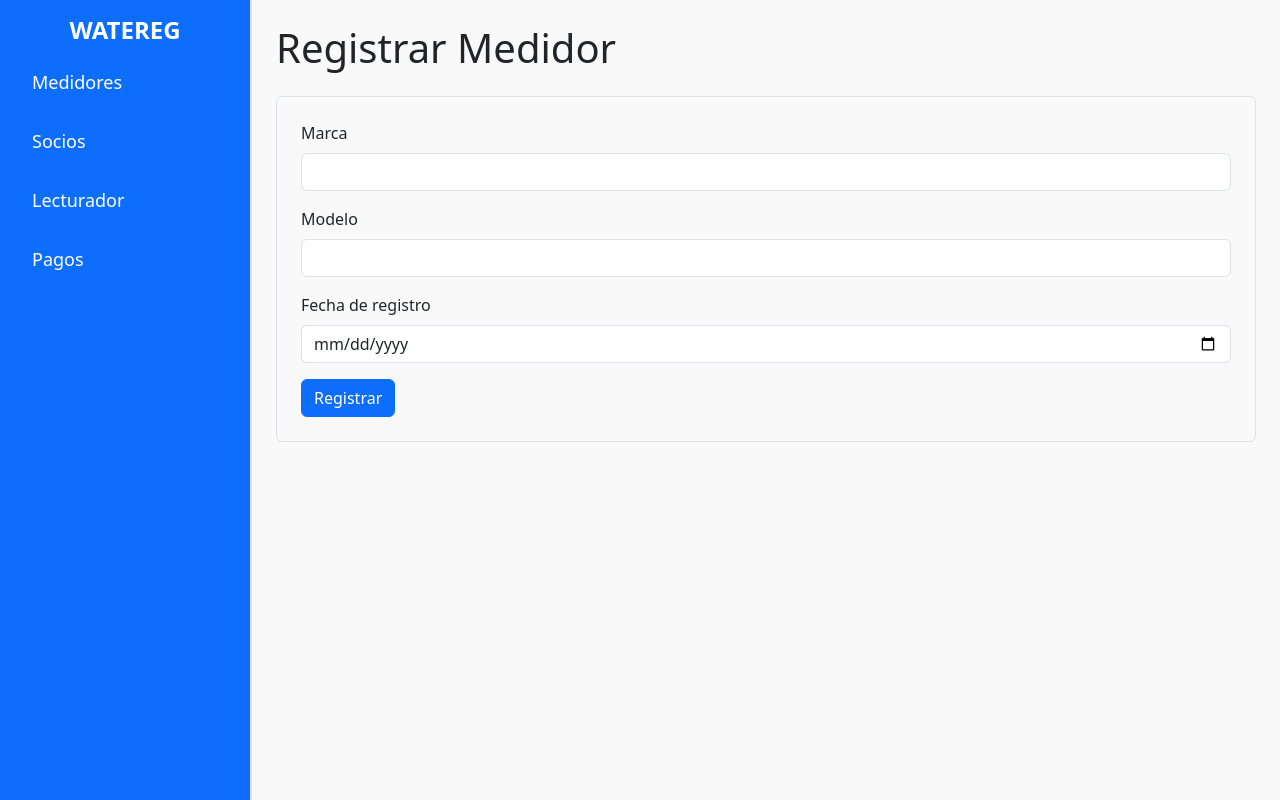
After one commit to jimiseven/watersoft_2, a PHP site: page /registrar_medidor.php in a window 1280 px wide. The commit adds this page. Run offline with PHP 8.4, Linux system fonts and the light colour scheme.

Commit message:
listado medidores, buscar, neuvo medidore

```diff
--- /dev/null
+++ b/conexion.php
@@ -0,0 +1,17 @@
+<?php
+// Datos de conexión
+$host = "localhost"; // Cambia si usas otro host
+$usuario = "root"; // Usuario de tu base de datos
+$contraseña = ""; // Contraseña del usuario
+$base_datos = "water_bd_1"; // Nombre de la base de datos
+
+// Crear conexión
+$conexion = new mysqli($host, $usuario, $contraseña, $base_datos);
+
+// Verificar conexión
+if ($conexion->connect_error) {
+    die("Error de conexión: " . $conexion->connect_error);
+} else {
+    // echo "Conexión exitosa a la base de datos.";
+}
+?>
--- a/css/styles.css
+++ b/css/styles.css
@@ -1,27 +1,27 @@
-<style>
-body {
-    background-color: #f0f8ff; /* Celeste claro */
-}
+/* Estilo para el sidebar */
 .sidebar {
-    background-color: #e3f2fd; /* Fondo celeste claro para el menú lateral */
+    width: 250px;
     min-height: 100vh;
 }
-.sidebar a {
-    color: #007bff; /* Azul para resaltar */
+
+.sidebar-title {
+    font-size: 24px;
     font-weight: bold;
-    text-decoration: none;
+    margin-bottom: 1rem;
+    text-align: center;
 }
-.sidebar a:hover {
-    color: #0056b3; /* Azul oscuro en hover */
+
+.nav-link {
+    font-size: 18px;
+    margin-bottom: 1rem;
 }
-.table th {
-    background-color: #007bff; /* Azul para los encabezados */
-    color: white;
+
+.nav-link:hover {
+    text-decoration: underline;
 }
-.btn-primary {
-    background-color: #007bff; /* Azul para botón */
+
+/* Ajustes para el contenido */
+.content {
+    background-color: #f9f9f9;
+    border-left: 2px solid #dee2e6;
 }
-.btn-primary:hover {
-    background-color: #0056b3; /* Azul oscuro en hover */
-}
-</style>
--- /dev/null
+++ b/registrar_medidor.php
@@ -0,0 +1,84 @@
+<?php
+include 'conexion.php';
+
+$mensaje = '';
+
+if ($_SERVER['REQUEST_METHOD'] === 'POST') {
+    // Capturar datos del formulario
+    $marca = $_POST['marca'];
+    $modelo = $_POST['modelo'];
+    $fecha = $_POST['fecha'];
+
+    // Validar que los campos no estén vacíos
+    if (!empty($marca) && !empty($modelo) && !empty($fecha)) {
+        // Insertar datos en la tabla medidor
+        $sql = "INSERT INTO medidor (marca, modelo, fecha) VALUES (?, ?, ?)";
+        $stmt = $conexion->prepare($sql);
+        $stmt->bind_param('sss', $marca, $modelo, $fecha);
+
+        if ($stmt->execute()) {
+            $mensaje = 'Medidor registrado con éxito.';
+        } else {
+            $mensaje = 'Error al registrar el medidor: ' . $conexion->error;
+        }
+    } else {
+        $mensaje = 'Todos los campos son obligatorios.';
+    }
+}
+?>
+
+<!DOCTYPE html>
+<html lang="es">
+<head>
+    <meta charset="UTF-8">
+    <meta name="viewport" content="width=device-width, initial-scale=1.0">
+    <title>Registrar Medidor</title>
+    <link rel="stylesheet" href="css/bootstrap.min.css">
+    <link rel="stylesheet" href="css/styles.css">
+</head>
+<body>
+    <div class="d-flex">
+        <!-- Sidebar -->
+        <div class="sidebar bg-primary text-white p-3">
+            <h2 class="sidebar-title">WATEREG</h2>
+            <ul class="nav flex-column">
+                <li class="nav-item">
+                    <a class="nav-link text-white" href="index.php">Medidores</a>
+                </li>
+                <li class="nav-item">
+                    <a class="nav-link text-white" href="#">Socios</a>
+                </li>
+                <li class="nav-item">
+                    <a class="nav-link text-white" href="#">Lecturador</a>
+                </li>
+                <li class="nav-item">
+                    <a class="nav-link text-white" href="#">Pagos</a>
+                </li>
+            </ul>
+        </div>
+
+        <!-- Contenido Principal -->
+        <div class="content flex-grow-1 p-4">
+            <h1 class="mb-4">Registrar Medidor</h1>
+            <?php if ($mensaje): ?>
+                <div class="alert alert-info"><?= htmlspecialchars($mensaje) ?></div>
+            <?php endif; ?>
+            <form method="POST" action="registrar_medidor.php" class="p-4 border rounded">
+                <div class="mb-3">
+                    <label for="marca" class="form-label">Marca</label>
+                    <input type="text" class="form-control" id="marca" name="marca" required>
+                </div>
+                <div class="mb-3">
+                    <label for="modelo" class="form-label">Modelo</label>
+                    <input type="text" class="form-control" id="modelo" name="modelo" required>
+                </div>
+                <div class="mb-3">
+                    <label for="fecha" class="form-label">Fecha de registro</label>
+                    <input type="date" class="form-control" id="fecha" name="fecha" required>
+                </div>
+                <button type="submit" class="btn btn-primary">Registrar</button>
+            </form>
+        </div>
+    </div>
+</body>
+</html>
```
Also changed, not shown: index.php (added, +87 -0 lines).
